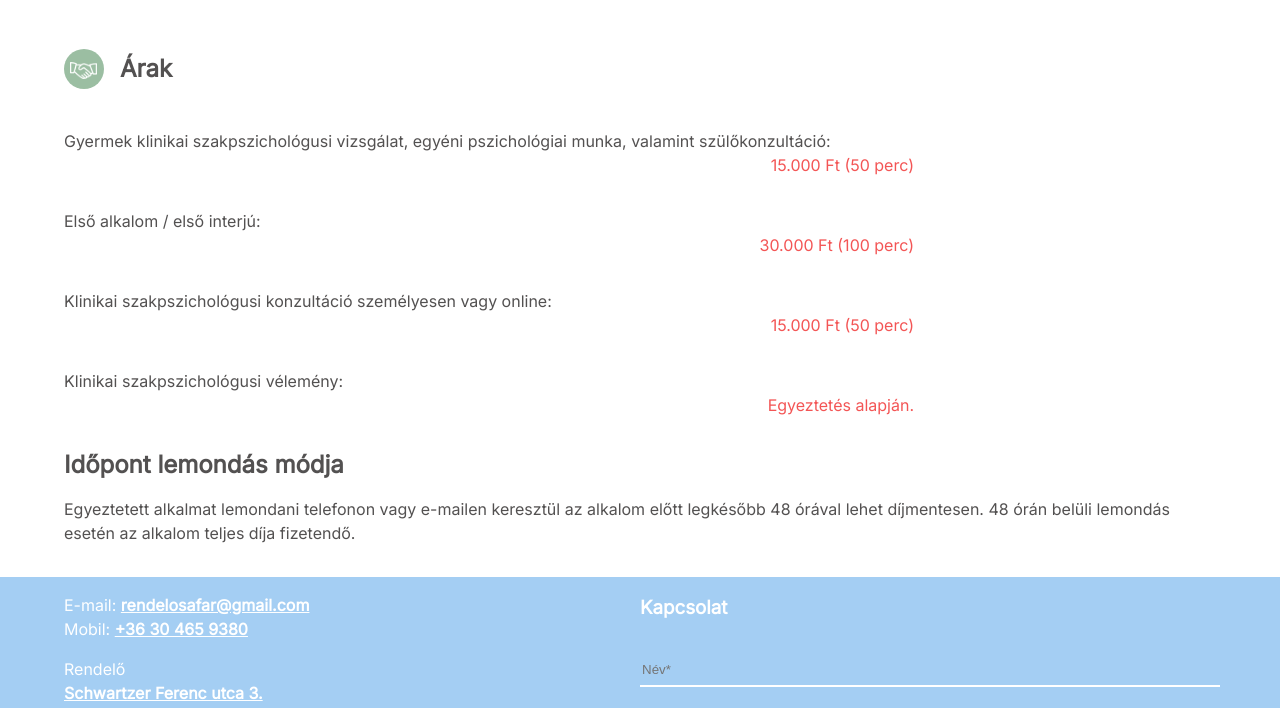
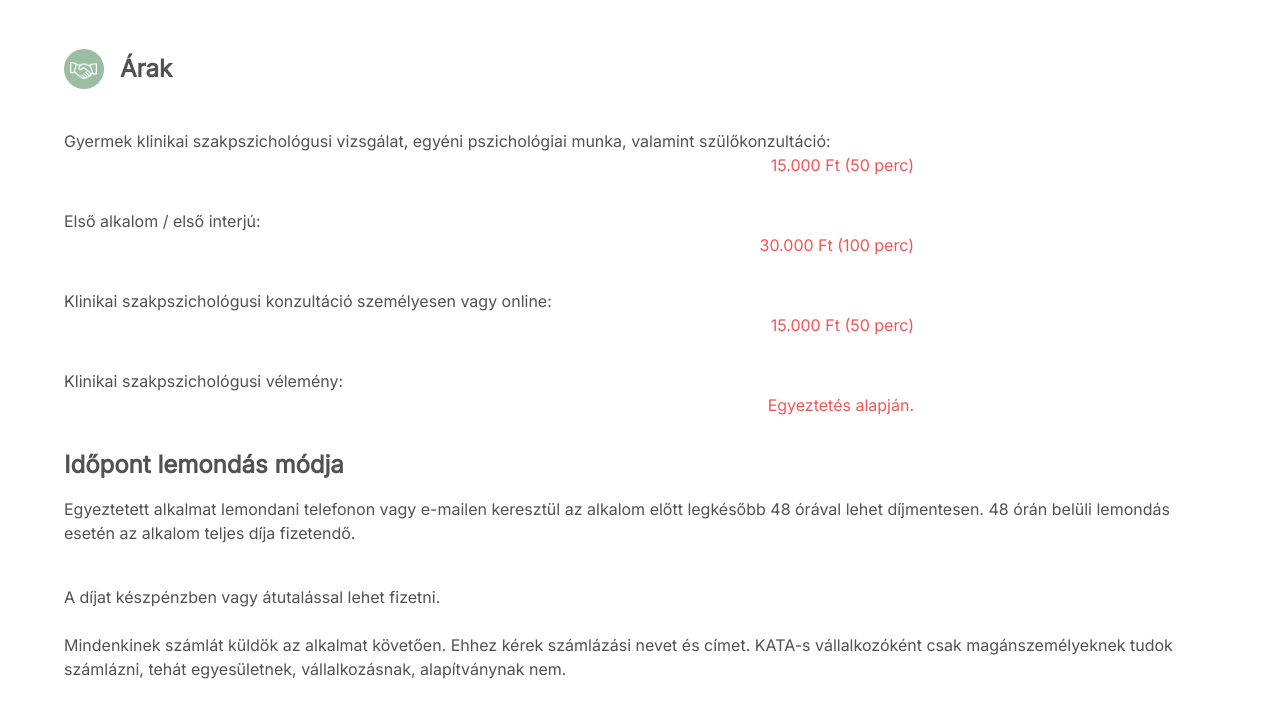
Before and after one commit to hszilvi/safarjudit, a website: page public/prices.html in a window 1280 px wide. Shown: the part 87-795 px from the top of the page. Drawn offline with Linux system fonts and the light colour scheme; a web font is replaced by a local one.

Commit message:
content change

```diff
--- a/public/prices.html
+++ b/public/prices.html
@@ -99,9 +99,16 @@
             </div>
         </div>
         <div class="cancellation">
+
             <h2>Időpont lemondás módja</h2>
             <p>Egyeztetett alkalmat lemondani telefonon vagy e-mailen keresztül az alkalom előtt legkésőbb 48 órával lehet díjmentesen. 48 órán belüli lemondás esetén az alkalom teljes díja fizetendő.
             </p>
+            <p><br>A díjat készpénzben vagy átutalással lehet fizetni. <br><br>
+                Mindenkinek számlát küldök az alkalmat követően. Ehhez kérek számlázási nevet és címet. KATA-s vállalkozóként csak magánszemélyeknek tudok számlázni,
+                tehát egyesületnek, vállalkozásnak, alapítványnak nem.
+
+            </p>
+
         </div>
     </div>
     <div class="contact-wrapper">
```
